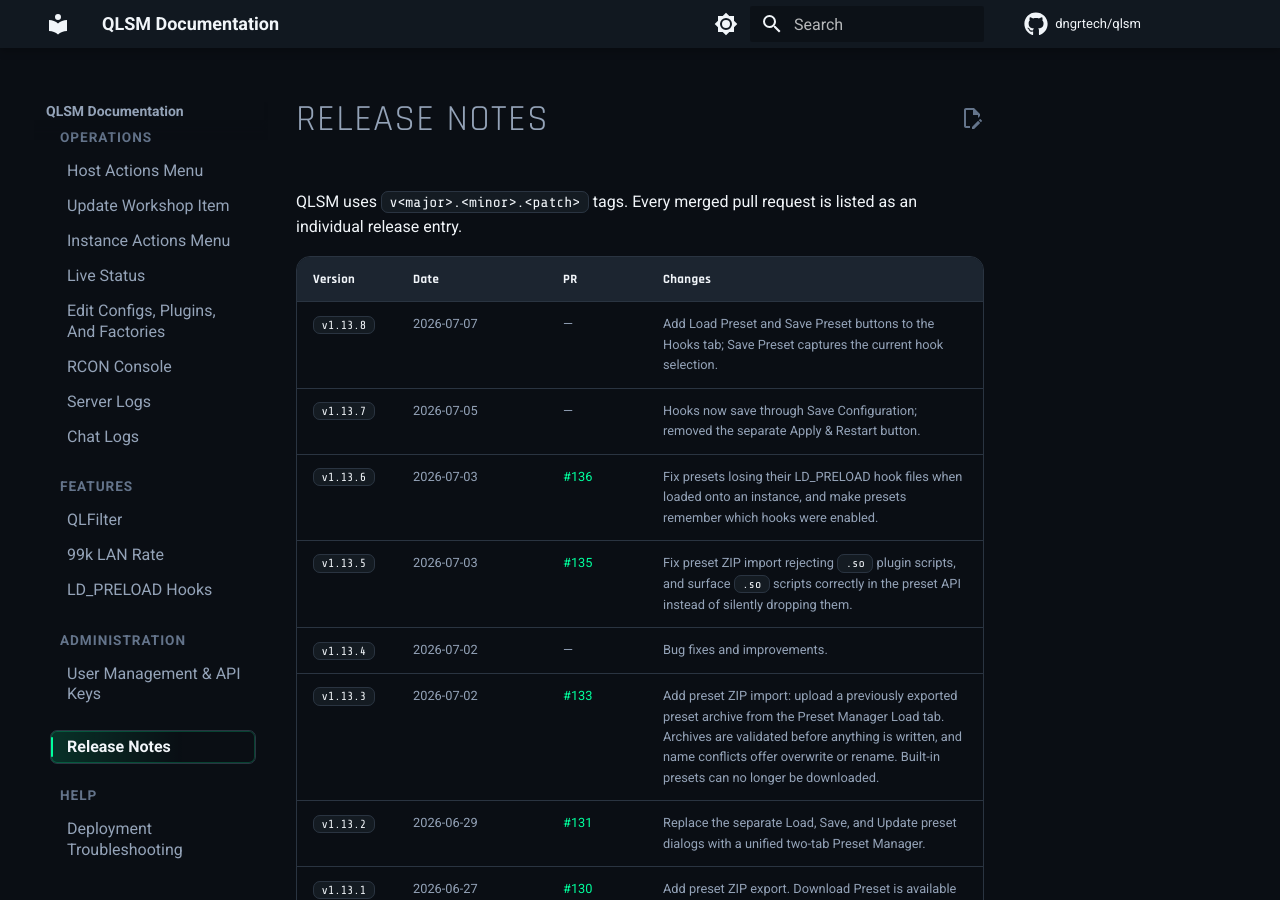
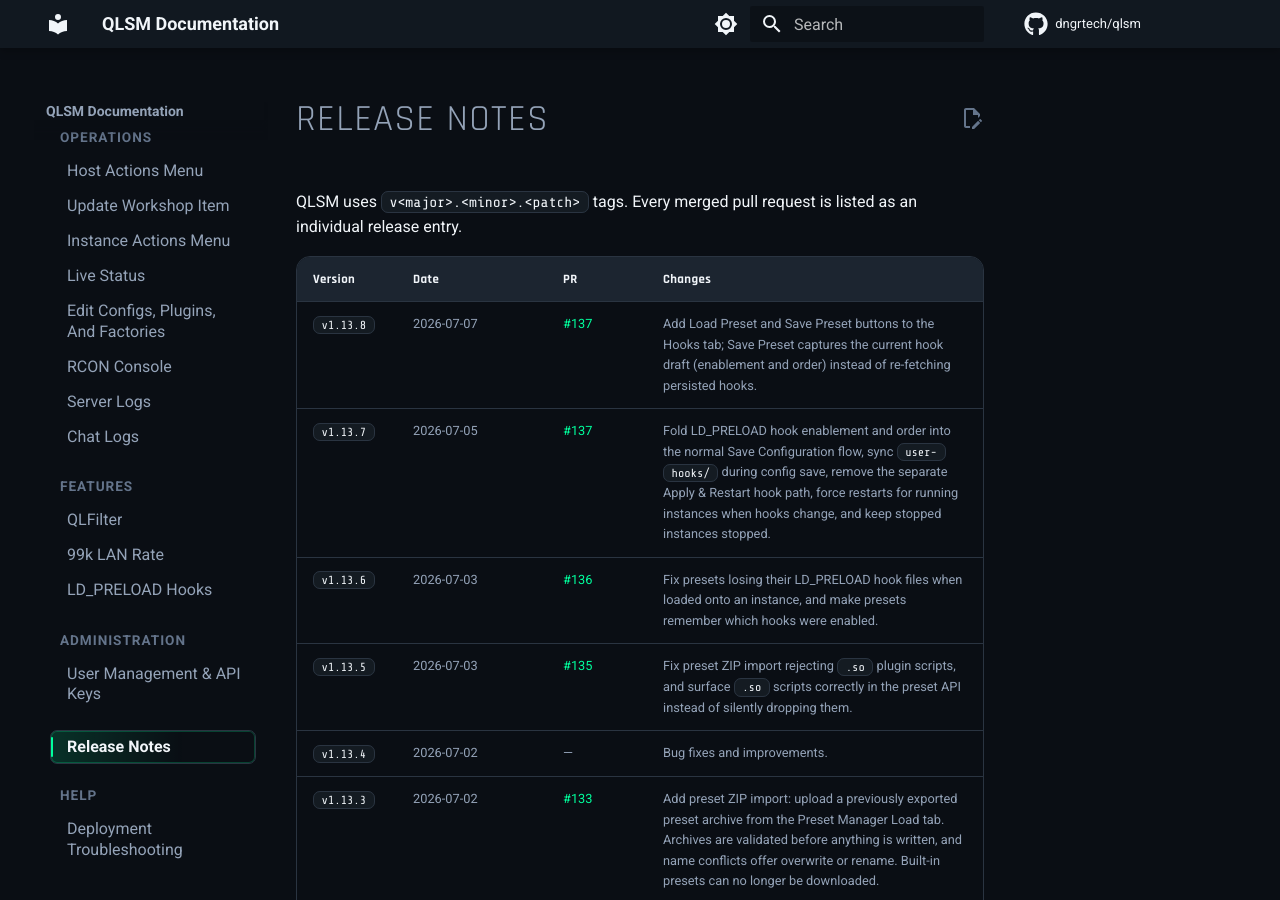
Before and after one commit to dngrtech/qlsm, an MkDocs documentation site: the page built from docs/user/releases.md, in a window 1280 px wide and 900 px high. Built offline with MkDocs 1.6.1 and Material for MkDocs 9.7.7, drawn with Linux system fonts in a browser that asks for light colours; comment, search, counter and statistics services are not loaded.

Commit message:
docs(releases): link hook releases to PR 137

```diff
--- a/docs/user/releases.md
+++ b/docs/user/releases.md
@@ -4,8 +4,8 @@
 
 | Version | Date | PR | Changes |
 | --- | --- | --- | --- |
-| `v1.13.8` | 2026-07-07 | — | Add Load Preset and Save Preset buttons to the Hooks tab; Save Preset captures the current hook selection. |
-| `v1.13.7` | 2026-07-05 | — | Hooks now save through Save Configuration; removed the separate Apply & Restart button. |
+| `v1.13.8` | 2026-07-07 | [#137](https://github.com/dngrtech/qlsm/pull/137) | Add Load Preset and Save Preset buttons to the Hooks tab; Save Preset captures the current hook draft (enablement and order) instead of re-fetching persisted hooks. |
+| `v1.13.7` | 2026-07-05 | [#137](https://github.com/dngrtech/qlsm/pull/137) | Fold LD_PRELOAD hook enablement and order into the normal Save Configuration flow, sync `user-hooks/` during config save, remove the separate Apply & Restart hook path, force restarts for running instances when hooks change, and keep stopped instances stopped. |
 | `v1.13.6` | 2026-07-03 | [#136](https://github.com/dngrtech/qlsm/pull/136) | Fix presets losing their LD_PRELOAD hook files when loaded onto an instance, and make presets remember which hooks were enabled. |
 | `v1.13.5` | 2026-07-03 | [#135](https://github.com/dngrtech/qlsm/pull/135) | Fix preset ZIP import rejecting `.so` plugin scripts, and surface `.so` scripts correctly in the preset API instead of silently dropping them. |
 | `v1.13.4` | 2026-07-02 | — | Bug fixes and improvements. |
```
